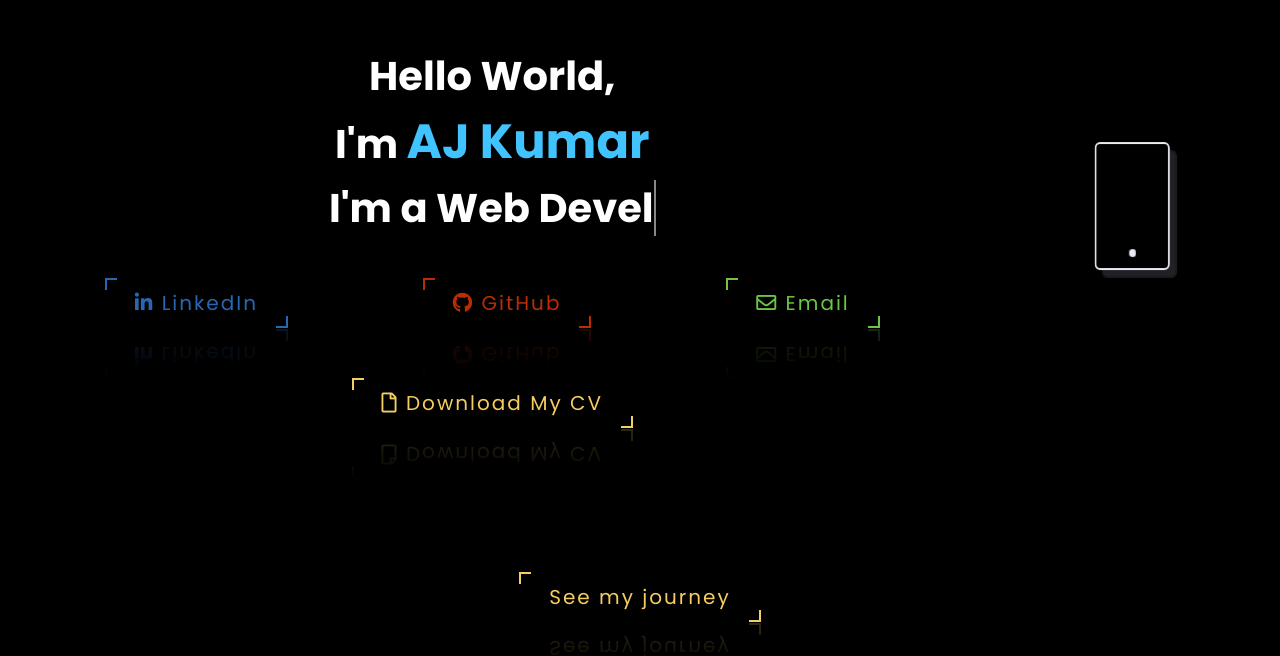
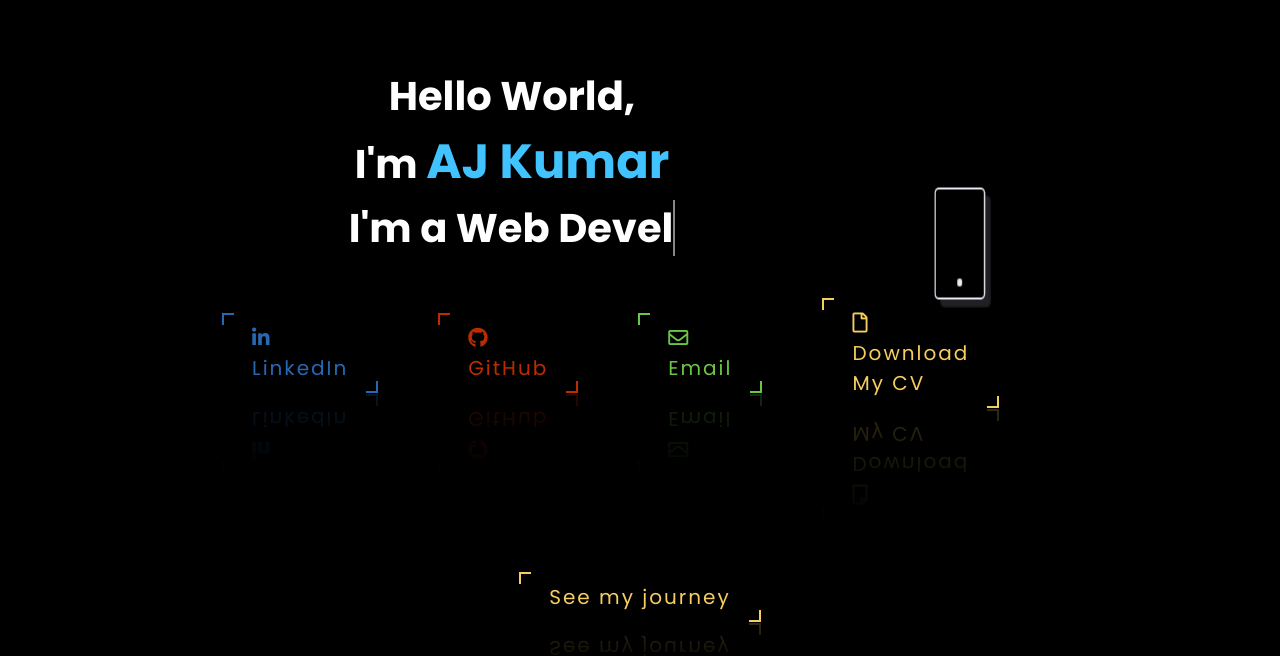
Before and after one commit to ajkumar29/ajkumar29.github.io, a React (Create React App) app: page / in a window 1280 px wide. Shown: the part 148-804 px from the top of the page. Built offline with nearby package versions, Linux system fonts and the light colour scheme.

Commit message:
tweaked css and layout of home.js

```diff
--- a/src/components/deviceMorph/morph.scss
+++ b/src/components/deviceMorph/morph.scss
@@ -85,8 +85,8 @@ $outline: rgba(255, 255, 255, 0.1);
     left: 12px;
     margin: 0;
     background: #ebcb63;
-    box-shadow: 15px 0 0 rgba(255, 255, 255, 0.1),
-      30px 0 0 rgba(255, 255, 255, 0.1);
+    box-shadow: 15px 0 0 rgba(255, 255, 255, 0.2),
+      30px 0 0 rgba(255, 255, 255, 0.2);
     transform: scale(1);
   }
   25%,
@@ -126,11 +126,11 @@ body {
 }
 
 .device-container {
-  min-width: 20vw;
-  min-height: 16vw;
-  width: 30vw;
-  height: 24vw;
-  transform: rotateY(-25deg);
+  // min-width: 20vw;
+  // min-height: 16vw;
+  width: 20vw;
+  height: 16vw;
+  transform: rotateY(-45deg);
 }
 
 .ir {
--- a/src/panels/home.css
+++ b/src/panels/home.css
@@ -4,7 +4,7 @@
   box-sizing: border-box;
 }
 .content {
-  width: 100%;
+  width: 50%;
 }
 .content h2 {
   color: #fff;
@@ -19,11 +19,6 @@
   display: flex;
   align-items: center;
   justify-content: space-evenly;
-}
-.cvButton {
-  display: flex;
-  align-items: center;
-  justify-content: center;
 }
 
 .beginButton {
--- a/src/panels/home.js
+++ b/src/panels/home.js
@@ -116,8 +116,6 @@ export default function Home({ typewriteList, contactMeRef }) {
             <i className="far fa-envelope"></i>
             <span className="logoText"> Email</span>
           </NeonButton>
-        </div>
-        <div className="cvButton">
           <NeonButton id={"cv"} color={CV_COLOUR_CODE}>
             <span className="logoText">
               <i className="far fa-file"></i> Download My{" "}
@@ -125,13 +123,14 @@ export default function Home({ typewriteList, contactMeRef }) {
             CV
           </NeonButton>
         </div>
-        <div className="beginButton">
-          <NeonButton id={"begin"} color={BEGIN_COLOUR_CODE}>
-            See my journey
-          </NeonButton>
-        </div>
       </div>
       <Morph />
+
+      <div className="beginButton">
+        <NeonButton id={"begin"} color={BEGIN_COLOUR_CODE}>
+          See my journey
+        </NeonButton>
+      </div>
     </React.Fragment>
   );
 }
```
